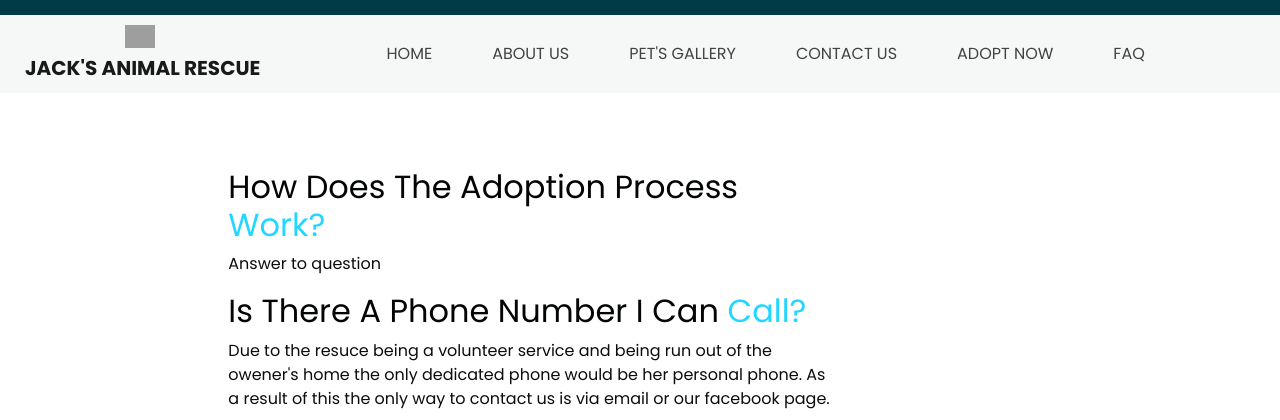
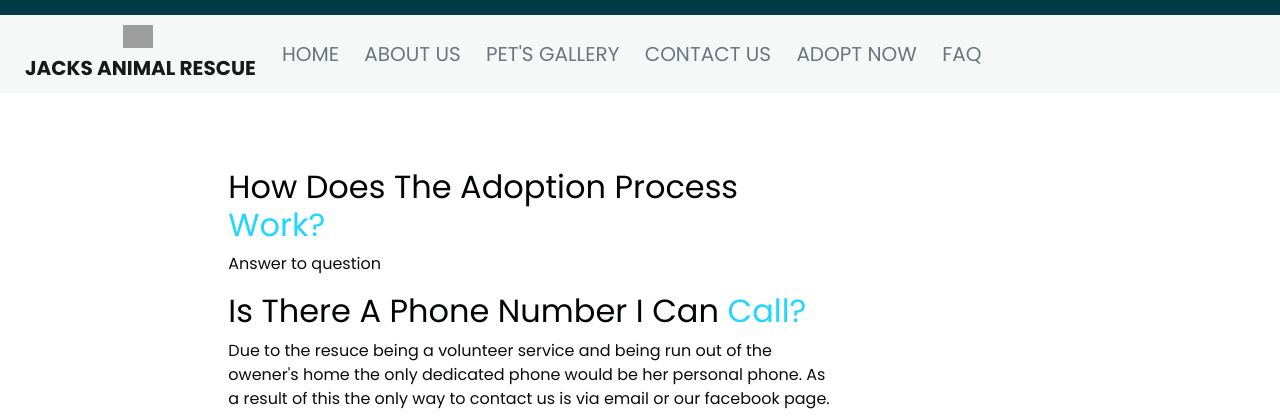
Before and after one commit to FrostWolf31/DogAdoption, a Django app: page /faq.html in a window 1280 px wide. Shown: the top 420 px of the page. Run offline with Django 4.2, Linux system fonts and the light colour scheme; some libraries are stand-ins or nearby versions; grey boxes are pictures that could not be loaded.

Commit message:
re made the links for top of each page so its easier to read and looks better on mobile

```diff
--- a/Main/templates/about.html
+++ b/Main/templates/about.html
@@ -44,34 +44,25 @@
               Jack's Animal Rescue
             </span>
           </a>
-          <button class="navbar-toggler" type="button" data-toggle="collapse" data-target="#navbarSupportedContent"
-            aria-controls="navbarSupportedContent" aria-expanded="false" aria-label="Toggle navigation">
-            <span class="navbar-toggler-icon"></span>
-          </button>
 
-          <div class="collapse navbar-collapse" id="navbarSupportedContent">
-            <div class="d-flex mx-auto flex-column flex-lg-row align-items-center">
-              <ul class="navbar-nav  ">
-                <li class="nav-item active">
-                  <a class="nav-link" href="index.html">Home <span class="sr-only">(current)</span></a>
-                </li>
-                <li class="nav-item">
-                  <a class="nav-link" href="about.html">About Us </a>
-                </li>
-                <li class="nav-item">
-                  <a class="nav-link" href="pet.html">Pet's gallery </a>
-                </li>
-                <li class="nav-item">
-                  <a class="nav-link" href="contact.html">Contact us</a>
-                </li>
-                <li class="nav-item">
-                  <a class="nav-link" href="adopt.html"> Adopt Now </a>
-                </li>
-                <li class="nav-item">
-                  <a class="nav-link" href="faq.html"> FAQ</a>
-                </li>
-              </ul>
+          <div class="links-container" style="justify-content: center;">
+            <a  href="index.html" style="font-size: 20px; color: #6c757d;">   HOME </a>
+            <a  href="about.html" style="font-size: 20px; color: #6c757d;">   ABOUT US </a>
+            <a  href="pet.html" style="font-size: 20px; color: #6c757d;">   PET'S GALLERY </a>
+            <a  href="contact.html" style="font-size: 20px; color: #6c757d;">   CONTACT US </a>
+            <a  href="adopt.html" style="font-size: 20px; color: #6c757d;">   ADOPT NOW </a>
+            <a  href="faq.html" style="font-size: 20px; color: #6c757d;">   FAQ </a>
 
+            <style>
+              .links-container a {
+                  margin-right: 20px;
+              }
+
+              .links-container {
+                  padding: 10px;
+              }
+          </style>
+          </div>
             </div>
             <div class="quote_btn-container  d-flex justify-content-center">
               <a href="">
--- a/Main/templates/contact.html
+++ b/Main/templates/contact.html
@@ -44,33 +44,23 @@
               Jack's Animal Rescue
             </span>
           </a>
-          <button class="navbar-toggler" type="button" data-toggle="collapse" data-target="#navbarSupportedContent"
-            aria-controls="navbarSupportedContent" aria-expanded="false" aria-label="Toggle navigation">
-            <span class="navbar-toggler-icon"></span>
-          </button>
+          <div class="links-container" style="justify-content: center;">
+            <a  href="index.html" style="font-size: 20px; color: #6c757d;">   HOME </a>
+            <a  href="about.html" style="font-size: 20px; color: #6c757d;">   ABOUT US </a>
+            <a  href="pet.html" style="font-size: 20px; color: #6c757d;">   PET'S GALLERY </a>
+            <a  href="contact.html" style="font-size: 20px; color: #6c757d;">   CONTACT US </a>
+            <a  href="adopt.html" style="font-size: 20px; color: #6c757d;">   ADOPT NOW </a>
+            <a  href="faq.html" style="font-size: 20px; color: #6c757d;">   FAQ </a>
 
-          <div class="collapse navbar-collapse" id="navbarSupportedContent">
-            <div class="d-flex mx-auto flex-column flex-lg-row align-items-center">
-              <ul class="navbar-nav  ">
-                <li class="nav-item active">
-                  <a class="nav-link" href="index.html">Home <span class="sr-only">(current)</span></a>
-                </li>
-                <li class="nav-item">
-                  <a class="nav-link" href="about.html">About Us </a>
-                </li>
-                <li class="nav-item">
-                  <a class="nav-link" href="pet.html">Pet's gallery </a>
-                </li>
-                <li class="nav-item">
-                  <a class="nav-link" href="contact.html">Contact us</a>
-                </li>
-                <li class="nav-item">
-                  <a class="nav-link" href="adopt.html"> Adopt Now </a>
-                </li>
-                <li class="nav-item">
-                  <a class="nav-link" href="faq.html"> FAQ</a>
-                </li>
-              </ul>
+            <style>
+              .links-container a {
+                  margin-right: 20px;
+              }
+
+              .links-container {
+                  padding: 10px;
+              }
+          </style>
 
             </div>
             <div class="quote_btn-container  d-flex justify-content-center">
--- a/Main/templates/faq.html
+++ b/Main/templates/faq.html
@@ -1,4 +1,4 @@
-{% load static%}
+{%load static%}
 <!DOCTYPE html>
 <html>
 
@@ -12,7 +12,7 @@
   <meta name="description" content="" />
   <meta name="author" content="" />
 
-  <title>Jack's Animal Rescue</title>
+  <title>FAQ</title>
 
   <!-- slider stylesheet -->
   <link rel="stylesheet" type="text/css"
@@ -24,56 +24,45 @@
   <!-- fonts style -->
   <link href="https://fonts.googleapis.com/css?family=Dosis:400,500|Poppins:400,700&display=swap" rel="stylesheet">
   <!-- Custom styles for this template -->
-  <link href="  {% static 'website/css/style.css'%}" rel="stylesheet" />
+  <link href="{% static 'website/css/style.css'%}" rel="stylesheet" />
   <!-- responsive style -->
-  <link href="  {% static 'website/css/responsive.css'%}" rel="stylesheet" />
+  <link href="{% static 'website/css/responsive.css'%}" rel="stylesheet" />
   <!-- icon -->
   <link rel="icon" href="{%static 'website/images/favicon.png'%}" type="image/x-icon">
   <link rel="shortcut icon" href="{%static 'website/images/favicon.png'%}" type="image/x-icon">
 </head>
 
-<body>
+<body class="sub_page">
   <div class="hero_area">
     <!-- header section strats -->
     <header class="header_section">
       <div class="container-fluid">
         <nav class="navbar navbar-expand-lg custom_nav-container ">
           <a class="navbar-brand" href="index.html">
-            <img src="{% static '/website/images/logo.png'%}" alt="">
+            <img src="{% static 'website/images/logo.png'%}" alt="">
             <span>
-              Jack's Animal Rescue
+              Jacks Animal Rescue
             </span>
           </a>
-          <button class="navbar-toggler" type="button" data-toggle="collapse" data-target="#navbarSupportedContent"
-            aria-controls="navbarSupportedContent" aria-expanded="false" aria-label="Toggle navigation">
-            <span class="navbar-toggler-icon"></span>
-          </button>
+          <div class="links-container" style="justify-content: center;">
+            <a  href="index.html" style="font-size: 20px; color: #6c757d;">   HOME </a>
+            <a  href="about.html" style="font-size: 20px; color: #6c757d;">   ABOUT US </a>
+            <a  href="pet.html" style="font-size: 20px; color: #6c757d;">   PET'S GALLERY </a>
+            <a  href="contact.html" style="font-size: 20px; color: #6c757d;">   CONTACT US </a>
+            <a  href="adopt.html" style="font-size: 20px; color: #6c757d;">   ADOPT NOW </a>
+            <a  href="faq.html" style="font-size: 20px; color: #6c757d;">   FAQ </a>
 
-          <div class="collapse navbar-collapse" id="navbarSupportedContent">
-            <div class="collapse navbar-collapse" id="navbarSupportedContent">
-              <div class="d-flex mx-auto flex-column flex-lg-row align-items-center">
-                <ul class="navbar-nav  ">
-                  <li class="nav-item active">
-                    <a class="nav-link" href="index.html">Home <span class="sr-only">(current)</span></a>
-                  </li>
-                  <li class="nav-item">
-                    <a class="nav-link" href="about.html">About Us </a>
-                  </li>
-                  <li class="nav-item">
-                    <a class="nav-link" href="pet.html">Pet's gallery </a>
-                  </li>
-                  <li class="nav-item">
-                    <a class="nav-link" href="contact.html">Contact us</a>
-                  </li>
-                  <li class="nav-item">
-                    <a class="nav-link" href="adopt.html"> Adopt Now </a>
-                  </li>
-                  <li class="nav-item">
-                    <a class="nav-link" href="faq.html"> FAQ</a>
-                  </li>
-                </ul>
+            <style>
+              .links-container a {
+                  margin-right: 20px;
+              }
 
-              </div>
+              .links-container {
+                  padding: 10px;
+              }
+          </style>
+
+            </div>
             <div class="quote_btn-container  d-flex justify-content-center">
               <a href="">
 
@@ -85,8 +74,7 @@
     </header>
     <!-- end header section -->
 
-    <!-- question section-->
-
+    <!-- Question Section-->
     <section class="service_section layout_padding">
       <div class="container-fluid">
         <div class="row">
@@ -149,9 +137,10 @@
       </div>
     </section>
 
-    <!-- end question section-->
+    <!-- End of Question Section-->
 
-   <!-- info section -->
+
+  <!-- info section -->
   <section class="info_section layout_padding2">
     <div class="container">
       <div class="info_items">
@@ -214,4 +203,5 @@
 
 </body>
   </div>
+
 </html>
--- a/static/website/css/style.css
+++ b/static/website/css/style.css
@@ -714,6 +714,8 @@ a:focus {
 
 
 /* Adjust other styles as needed */
+/*  quick links   */
+
 
 /* end footer section*/
 /*# sourceMappingURL=style.css.map */
```
Also changed, not shown: Main/templates/adopt.html (+16 -26 lines), Main/templates/dogselect.html (+16 -26 lines), Main/templates/index.html (+21 -35 lines), Main/templates/pet.html (+15 -26 lines).
